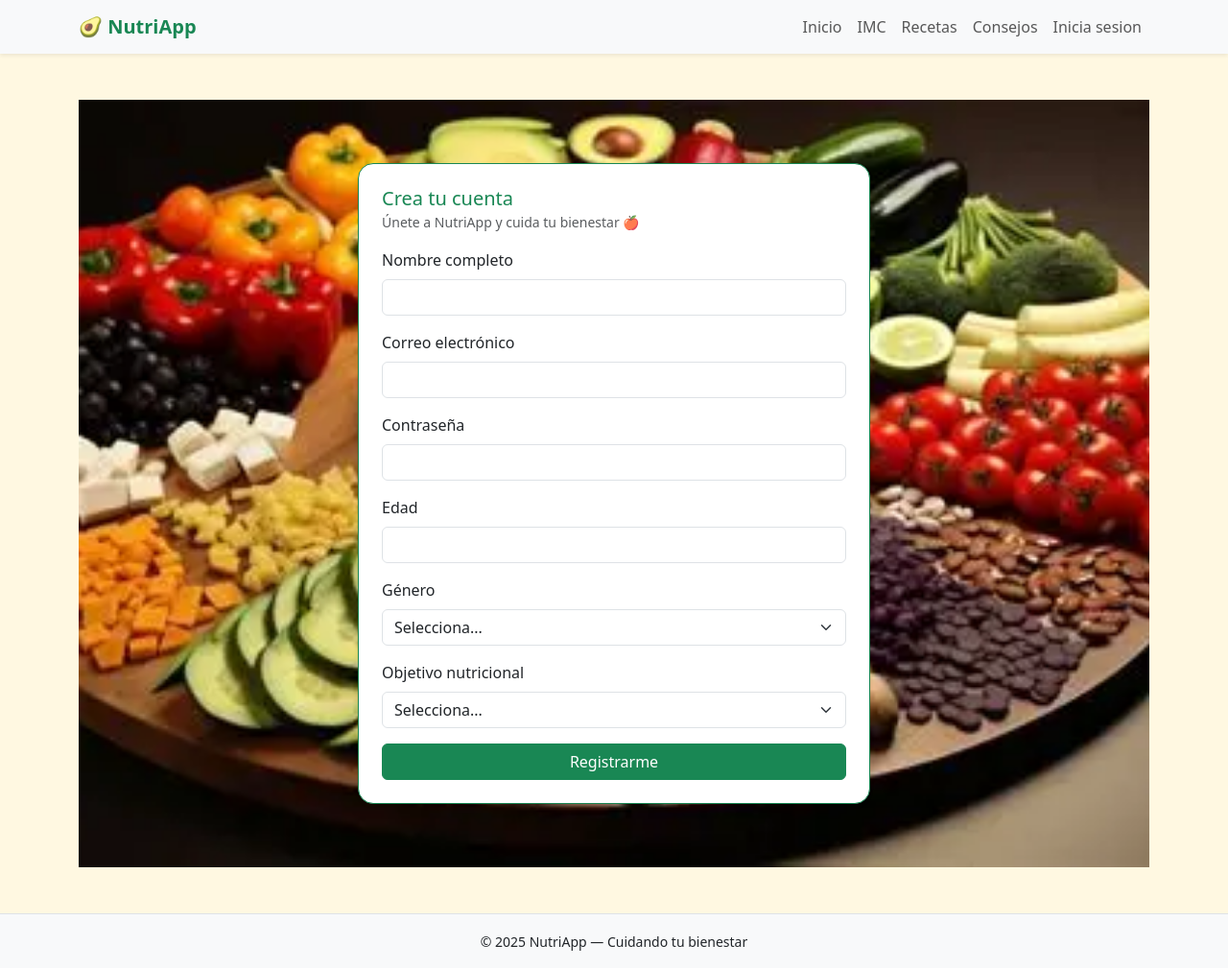
After one commit to MunozTorresJoseMiguel/nutriApp, a Flask app: page /registro in a window 1280 px wide. The commit adds this page. Shown: the whole page at 96% size. Run offline with Flask 3, Linux system fonts and the light colour scheme.

Commit message:
registro

```diff
--- a/app.py
+++ b/app.py
@@ -68,6 +68,12 @@ def validalogin():
     return render_template('sesion.html')
 
 
+@app.route('/registro', methods=['GET', 'POST'])
+def registro():
+    return render_template('registro.html')
+
+
+
 
 if __name__ == '__main__':
     app.run(debug=True)
--- a/templates/index.html
+++ b/templates/index.html
@@ -18,7 +18,7 @@
 
         <div class="position-relative">
             <h1 class="fw-semibold mb-4 display-5">La salud ante todo</h1>
-            <a href="{{ url_for('inicio') }}" class="btn btn-outline-light btn-lg">crear cuenta</a>
+            <a href="{{ url_for('registro') }}" class="btn btn-outline-light btn-lg">crear cuenta</a>
             <a href="{{ url_for('otro') }}" class="btn btn-outline-light btn-lg">Iniciar sesion</a>
 
         </div>
--- /dev/null
+++ b/templates/registro.html
@@ -0,0 +1,77 @@
+{% extends "base.html" %}
+
+{% block title %}Registro — NutriApp{% endblock %}
+
+{% block content %}
+<div class="d-flex align-items-center vh-100"
+  style="background: url('../static/img/registro.webp') center/cover no-repeat;">
+  <div class="container">
+    <div class="row justify-content-center">
+      <div class="col-12 col-md-8 col-lg-6">
+        <div class="card auth-card mx-auto shadow-sm rounded-4 border-success">
+          <div class="card-body p-4">
+            <div class="d-flex align-items-center mb-3">
+              <div>
+                <h5 class="mb-0 text-success">Crea tu cuenta</h5>
+                <small class="text-muted">Únete a NutriApp y cuida tu bienestar 🍎</small>
+              </div>
+            </div>
+
+            <form method="POST" action="{{ url_for('registro') }}">
+
+              <div class="mb-3">
+                <label for="nombre" class="form-label">Nombre completo</label>
+                <input type="text" class="form-control" id="nombre" name="nombre"
+                  value="{{ request.form.get('nombre', '') }}" required>
+              </div>
+
+              <div class="mb-3">
+                <label for="email" class="form-label">Correo electrónico</label>
+                <input type="email" class="form-control" id="email" name="email"
+                  value="{{ request.form.get('email', '') }}" required>
+              </div>
+
+              <div class="mb-3">
+                <label for="password" class="form-label">Contraseña</label>
+                <input type="password" class="form-control" id="password" name="password" minlength="6" required>
+              </div>
+
+              <div class="mb-3">
+                <label for="edad" class="form-label">Edad</label>
+                <input type="number" class="form-control" id="edad" name="edad" min="10" max="100"
+                  value="{{ request.form.get('edad', '') }}" required>
+              </div>
+
+              <div class="mb-3">
+                <label for="genero" class="form-label">Género</label>
+                <select class="form-select" id="genero" name="genero" required>
+                  <option value="">Selecciona...</option>
+                  <option value="femenino" {% if request.form.get('genero') == 'femenino' %}selected{% endif %}>Femenino</option>
+                  <option value="masculino" {% if request.form.get('genero') == 'masculino' %}selected{% endif %}>Masculino</option>
+                  <option value="otro" {% if request.form.get('genero') == 'otro' %}selected{% endif %}>Otro</option>
+                </select>
+              </div>
+
+              <div class="mb-3">
+                <label for="objetivo" class="form-label">Objetivo nutricional</label>
+                <select class="form-select" id="objetivo" name="objetivo" required>
+                  <option value="">Selecciona...</option>
+                  <option value="perder_peso" {% if request.form.get('objetivo') == 'perder_peso' %}selected{% endif %}>Perder peso</option>
+                  <option value="mantener_peso" {% if request.form.get('objetivo') == 'mantener_peso' %}selected{% endif %}>Mantener peso</option>
+                  <option value="ganar_masa_muscular" {% if request.form.get('objetivo') == 'ganar_masa_muscular' %}selected{% endif %}>Ganar masa muscular</option>
+                  <option value="mejorar_salud" {% if request.form.get('objetivo') == 'mejorar_salud' %}selected{% endif %}>Mejorar salud general</option>
+                </select>
+              </div>
+
+              <div class="d-grid">
+                <button type="submit" class="btn btn-success">Registrarme</button>
+              </div>
+
+            </form>
+          </div>
+        </div>
+      </div>
+    </div>
+  </div>
+</div>
+{% endblock %}
```
Also changed, not shown: static/img/registro.webp (added).
